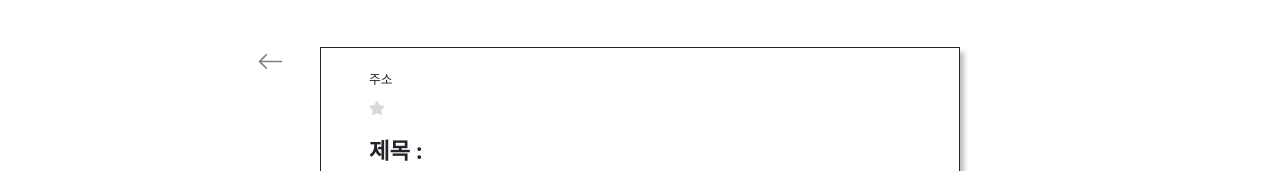
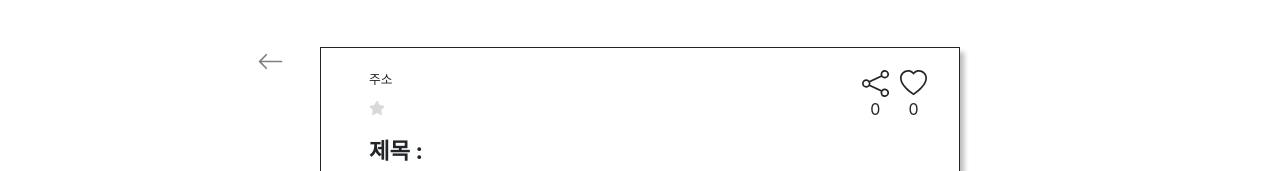
Before and after one commit to Likelion-at-SMWU-10th/MYHEALING-Client, a React (Create React App) app in the folder myhealing_client/: page /postGuide in a window 1280 px wide. Shown: the part 143-314 px from the top of the page. Built offline with nearby package versions, Linux system fonts and the light colour scheme; a web font is replaced by a local one.

Commit message:
[YES] post 페이지

```diff
--- a/myhealing_client/src/page/memories/PostGuide.js
+++ b/myhealing_client/src/page/memories/PostGuide.js
@@ -2,7 +2,7 @@ import React from "react";
 import styled from "styled-components";
 import { HiOutlineHashtag } from "react-icons/hi";
 import { FaStar } from "react-icons/fa";
-import { BsArrowLeft } from "react-icons/bs";
+import { BsArrowLeft, BsShare, BsHeart } from "react-icons/bs";
 
 const PostPage = () => {
   return (
@@ -11,6 +11,16 @@ const PostPage = () => {
         <Arrow>
           <BsArrowLeft size="27" />
         </Arrow>
+        <LeftDiv>
+          <ShareDiv>
+            <BsShare size="27" />
+            <ShareCount>{0}</ShareCount>
+          </ShareDiv>
+          <HeartDiv>
+            <BsHeart size="27" />
+            <HeartCount>{0}</HeartCount>
+          </HeartDiv>
+        </LeftDiv>
         <AddressDiv>주소</AddressDiv>
         <Star>
           <StarDiv>
@@ -88,6 +98,47 @@ const Box = styled.div`
   text-align: left;
   box-shadow: 0.3rem 0.3rem 0.3rem 0 #bdbdbd;
 `;
+
+const LeftDiv = styled.div`
+  position: absolute;
+  right: 2rem;
+  top: 1.4rem;
+  display: flex;
+  flex-direction: row;
+`;
+
+const ShareDiv = styled.div`
+  display: flex;
+  flex-direction: column;
+  text-align: center;
+  margin-right: 0.7rem;
+
+  & svg {
+    cursor: pointer;
+  }
+
+  :hover svg {
+    color: #73bd88;
+  }
+`;
+
+const ShareCount = styled.div``;
+
+const HeartDiv = styled.div`
+  display: flex;
+  flex-direction: column;
+  text-align: center;
+
+  & svg {
+    cursor: pointer;
+  }
+
+  :hover svg {
+    color: #73bd88;
+  }
+`;
+
+const HeartCount = styled.div``;
 
 const Star = styled.div`
   display: flex;
--- a/myhealing_client/src/page/memories/PostMemories.js
+++ b/myhealing_client/src/page/memories/PostMemories.js
@@ -1,6 +1,5 @@
 import React from "react";
 import styled from "styled-components";
-import { HiOutlineHashtag } from "react-icons/hi";
 import { FaStar } from "react-icons/fa";
 import { BsArrowLeft } from "react-icons/bs";
 
@@ -12,11 +11,7 @@ const PostPage = () => {
           <BsArrowLeft size="27" />
         </Arrow>
         <AddressDiv>주소</AddressDiv>
-        <Star>
-          <StarDiv>
-            <FaStar />
-          </StarDiv>
-        </Star>
+        <LockImg src={"/img/lock.svg"} />
         <Title>
           <SubTitle>제목 : </SubTitle>
           <ContentTitle></ContentTitle>
@@ -77,33 +72,9 @@ const Box = styled.div`
   box-shadow: 0.3rem 0.3rem 0.3rem 0 #bdbdbd;
 `;
 
-const Star = styled.div`
-  display: flex;
-  flex-direction: row;
-  width: 38rem;
-`;
-
-const StarDiv = styled.div`
-  display: flex;
-  padding: 10px 0;
-  margin-left: 2rem;
-
-  & svg {
-    color: #d9d9d9;
-    cursor: pointer;
-  }
-
-  :hover svg {
-    color: #73bd88;
-  }
-
-  & svg:hover ~ svg {
-    color: #d9d9d9;
-  }
-
-  .greenStar {
-    color: #73bd88;
-  }
+const LockImg = styled.img`
+  width: 2rem;
+  margin: -1rem auto auto 35.4rem;
 `;
 
 const AddressDiv = styled.div`
```
